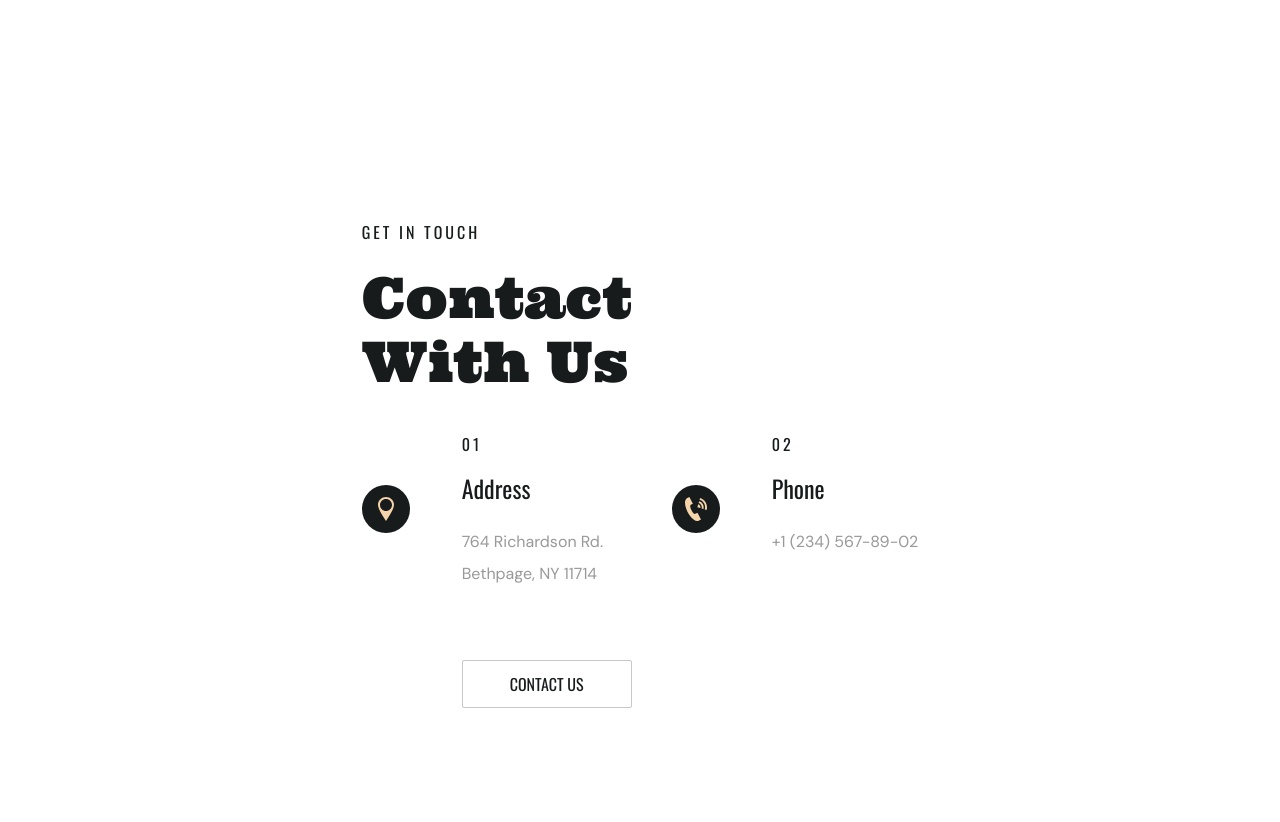
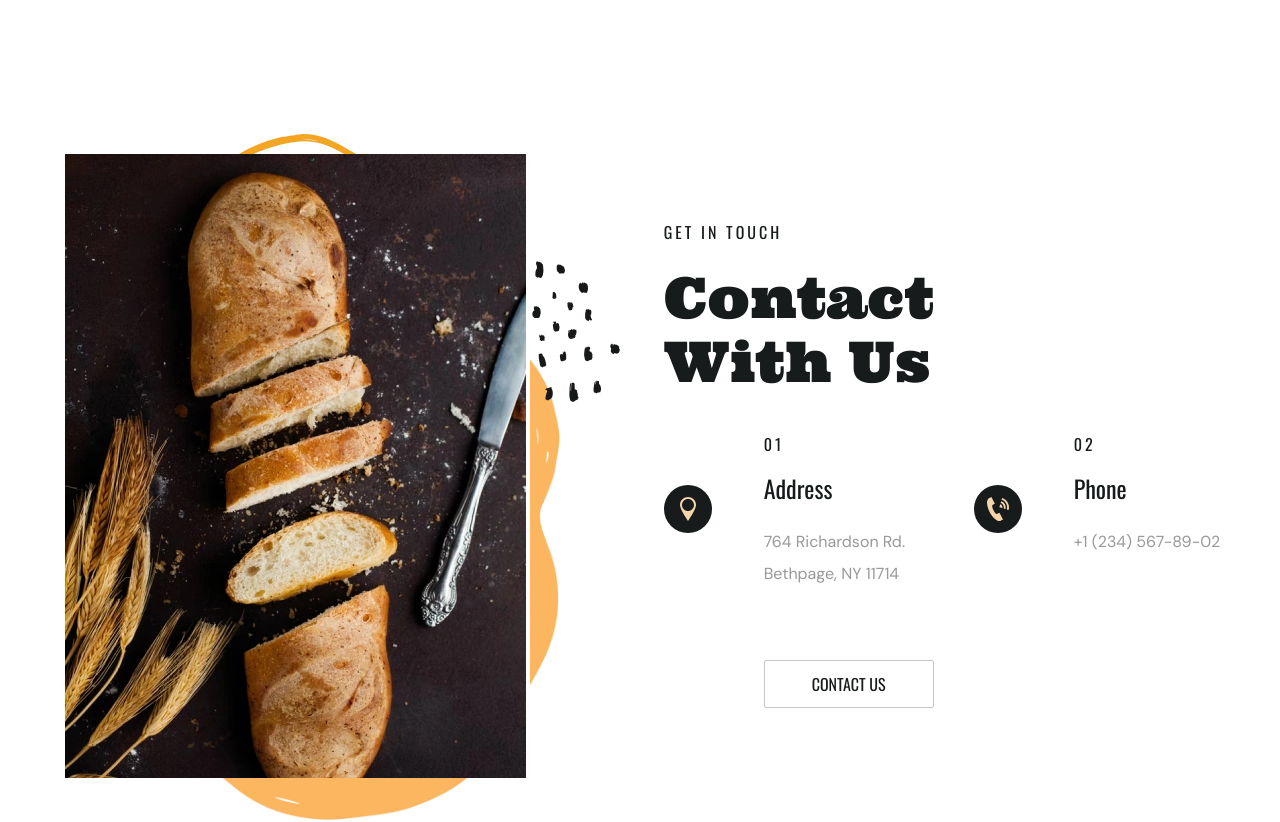
Before and after one commit to AlexCole999/react-landing2, a React (Vite) app: page / in a window 1280 px wide. Shown: the part 6860-7682 px from the top of the page. Built offline with nearby package versions, Linux system fonts and the light colour scheme.

Commit message:
fixing issue with justifying App

```diff
--- a/src/Components/GetInTouch/GetInTouch.jsx
+++ b/src/Components/GetInTouch/GetInTouch.jsx
@@ -28,7 +28,7 @@ function GetInTouch() {
 
       <div className="GetInTouch__container">
 
-        {/* <AnimationComponent
+        <AnimationComponent
           transition={1.3}
           threshold={0.65}
           triggerOnce={true}
@@ -41,7 +41,7 @@ function GetInTouch() {
             <img className="GetInTouch__img_bg2" src={bgimg2} alt="" />
             <img className="GetInTouch__img_bg3" src={bgimg3} alt="" />
           </div>
-        </AnimationComponent> */}
+        </AnimationComponent>
 
         <div className="GetInTouch__rightside">
 
@@ -71,7 +71,7 @@ function GetInTouch() {
             </div>
           </AnimationComponent>
 
-          {/* <AnimationComponent
+          <AnimationComponent
             className={"GetInTouch__img_mobile"}
             transition={1.3}
             threshold={0.85}
@@ -81,7 +81,7 @@ function GetInTouch() {
             preloadComponent={<img src={imgzipped} alt="" />}
           >
             <img src={img} alt="" />
-          </AnimationComponent> */}
+          </AnimationComponent>
 
           <div className="GetInTouch__contacts">
 
```
